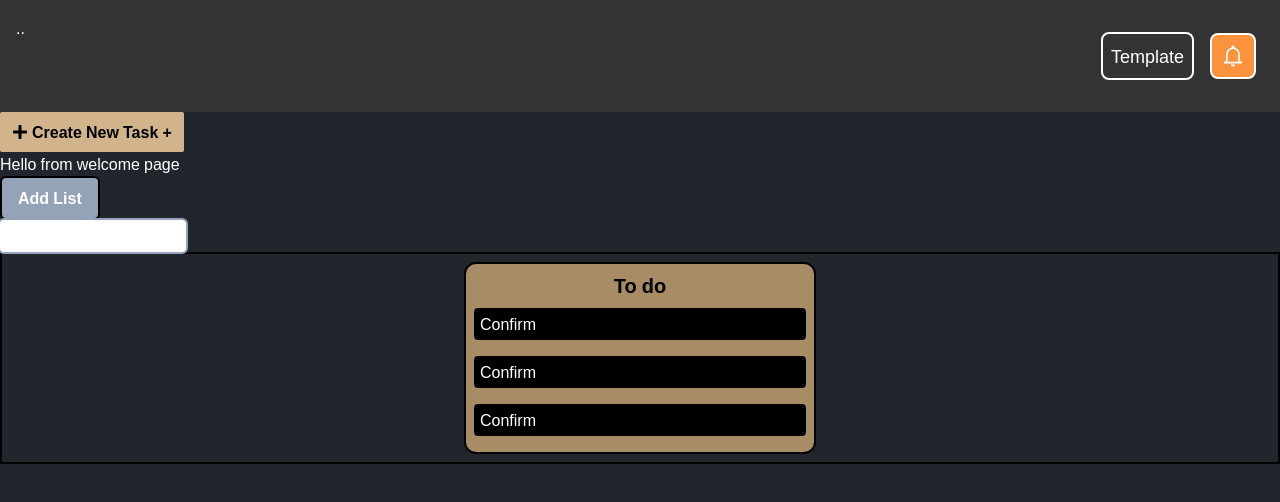
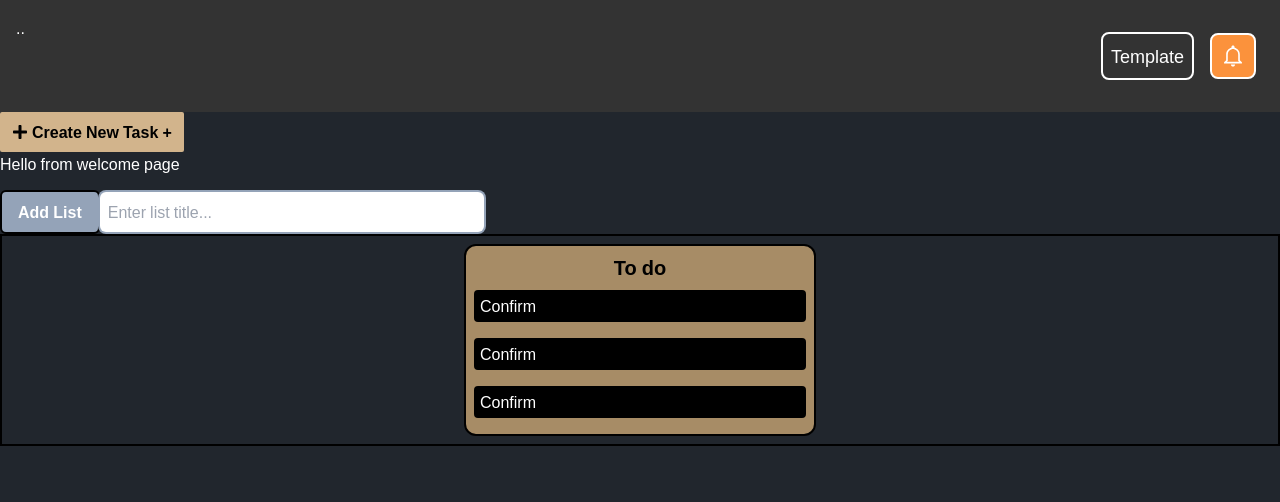
Before and after one commit to EvanZig/Task-Management-System, a React (Create React App) app in the folder client/: page / in a window 1280 px wide. Both pictures are taken after a click on the button "Add List". Shown: the top 502 px of the page. Built offline with nearby package versions, Linux system fonts and the light colour scheme.

Commit message:
Grouped styles with Tailwind class names for clarity

```diff
--- a/client/src/Components/List/CreateList.js
+++ b/client/src/Components/List/CreateList.js
@@ -1,34 +1,32 @@
 import React, { useState, useRef, useEffect } from 'react'
 
 export default function CreateList() {
-  const [addList, setAddList] = useState(false)
-  const addListRef = useRef()
-
-  const handleAddList = () => {
-    setAddList(true)
-  }
+  const [showInput, setShowInput] = useState(false)
+  const inputRef = useRef()
 
   useEffect(() => {
-    addListRef.current?.focus()
-  }, [addList])
+    if (showInput) {
+      inputRef.current?.focus()
+    }
+  }, [showInput])
 
   return (
-    <div>
+    <div className='space-y-4'>
       <button
-        className='bg-slate-400 border-2 border-black p-2 rounded-md font-semibold px-4 hover:bg-slate-500'
-        onClick={handleAddList}
+        className='bg-slate-400 border-2 border-black px-4 py-2 rounded-md font-semibold hover:bg-slate-500'
+        onClick={() => setShowInput(true)}
       >
         Add List
       </button>
-      {addList && (
-        <div>
-          <input
-            type='text'
-            id='newListTitle'
-            className='text-black p-1 rounded focus:outline-none focus:ring-2 focus:ring-slate-400'
-            ref={addListRef}
-          />
-        </div>
+
+      {showInput && (
+        <input
+          type='text'
+          id='newListTitle'
+          ref={inputRef}
+          className='text-black p-2 rounded-md focus:outline-none focus:ring-2 focus:ring-slate-400 w-full max-w-sm'
+          placeholder='Enter list title...'
+        />
       )}
     </div>
   )
```
